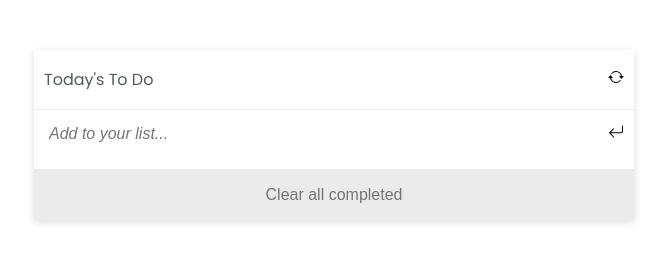
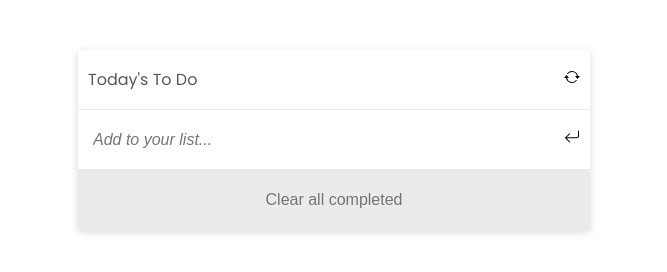
Before and after one commit to manq2010/to-do-list, a website built with webpack: page src/index.html in a window 1280 px wide. Shown: the whole page, without its empty margins (306-973 px from the left). Built offline with nearby package versions, Linux system fonts and the light colour scheme.

Commit message:
Add media queries

```diff
--- a/src/style.css
+++ b/src/style.css
@@ -30,13 +30,14 @@ body {
 }
 
 .list-container {
+  width: 80%;
   margin-top: 5rem;
   list-style: none;
   box-shadow: 0 2px 8px rgb(0 0 0 / 15%);
 }
 
 .title-holder {
-  width: 30rem;
+  width: 100%;
   height: 5rem;
   border-bottom: 1px solid rgba(0, 0, 0, 0.08);
   display: flex;
@@ -45,7 +46,7 @@ body {
 }
 
 .task-input {
-  width: 30rem;
+  width: 100%;
   min-height: 5rem;
   border-bottom: 1px solid rgba(0, 0, 0, 0.08);
 }
@@ -145,6 +146,7 @@ textarea:focus {
 }
 
 .clear-completed {
+  width: 100%;
   background: rgba(0, 0, 0, 0.08);
   height: 5rem;
   display: flex;
@@ -153,13 +155,37 @@ textarea:focus {
 }
 
 @media (min-width: 576px) {
+  .task-input,
+  .clear-completed,
   .title-holder {
-    width: 60rem;
     height: 6rem;
   }
 
-  .task-input {
-    width: 60rem;
-    min-height: 6rem;
+  .list-container {
+    width: 70%;
   }
 }
+
+@media (min-width: 768px) {
+  .list-container {
+    width: 60%;
+  }
+}
+
+@media (min-width: 992px) {
+  .list-container {
+    width: 50%;
+  }
+}
+
+@media (min-width: 1200px) {
+  .list-container {
+    width: 40%;
+  }
+}
+
+@media (min-width: 1400px) {
+  .list-container {
+    width: 30%;
+  }
+}
```
Also changed, not shown: dist/main.js.
